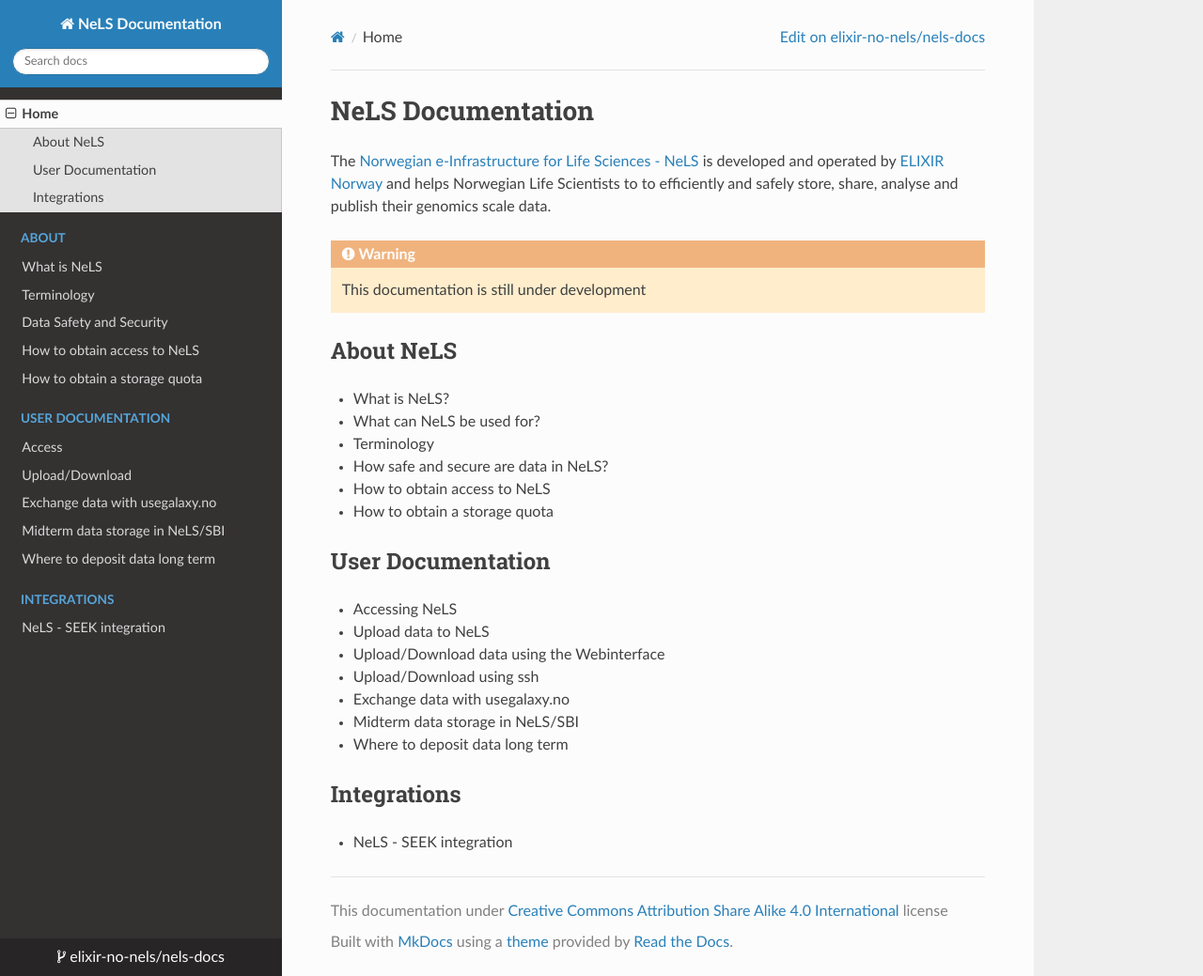
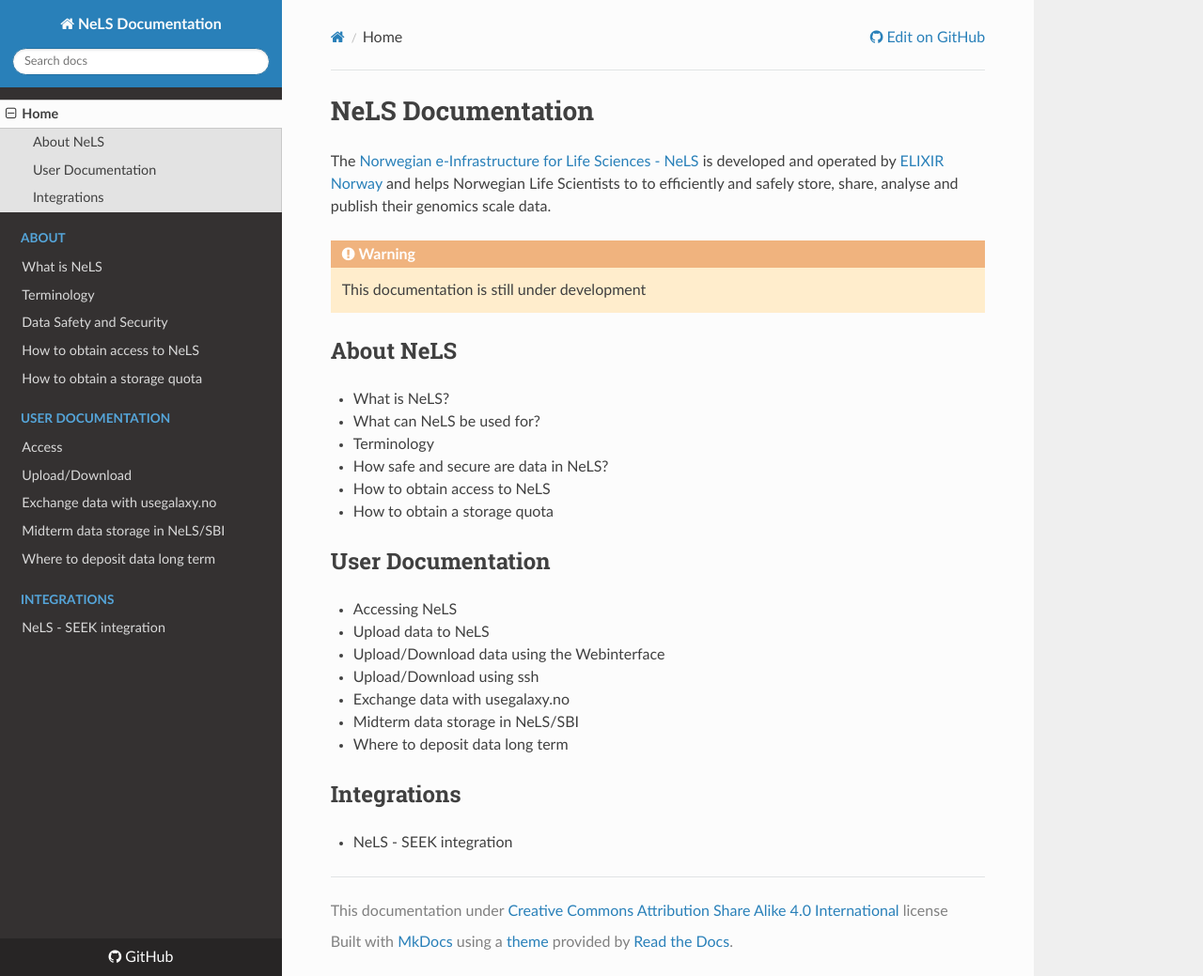
Before and after one commit to elixir-no-nels/nels-docs, an MkDocs documentation site: the page built from docs/index.md, in a window 1280 px wide and 1039 px high. Shown: the whole window at 94% size. Built offline with MkDocs 1.6.1, drawn with Linux system fonts in a browser that asks for light colours; nearby versions of some CDN libraries; some of the changed lines change nothing that is shown.

Commit message:
minor fix on nav and uri

```diff
--- a/mkdocs.yml
+++ b/mkdocs.yml
@@ -1,7 +1,8 @@
 site_name: 'NeLS Documentation'
 use_directory_urls: false
-repo_name: elixir-no-nels/nels-docs
+repo_name: GitHub
 repo_url: 'https://github.com/elixir-no-nels/nels-docs'
+repo_uri: blob/main/docs/
 site_description: Documentation for the Norwegian e-Infrastructure for Life Sciences - NeLS, operated by ELIXIR Norway
 theme: readthedocs
 copyright: This documentation under <a href="https://github.com/elixir-no-nels/nels-docs/blob/main/LICENSE">Creative Commons Attribution Share Alike 4.0 International</a> license
@@ -19,10 +20,10 @@
    - How to obtain access to NeLS: 'about.html#how-safe-and-secure-are-data-in-nels'
    - How to obtain a storage quota: 'about.html#how-to-obtain-a-storage-quota'
  - User Documentation:
-   - Access: 'http://127.0.0.1:8000/user-doc.html#accessing-nels'
+   - Access: 'user-doc.html#accessing-nels'
    - Upload/Download: 'user-doc.html## Upload/Download data to/from NeLS'
-   - Exchange data with usegalaxy.no: 'http://127.0.0.1:8000/user-doc.html#exchange-data-with-usegalaxyno'
-   - Midterm data storage in NeLS/SBI: 'http://127.0.0.1:8000/user-doc.html#midterm-data-storage-in-nelssbi'
-   - Where to deposit data long term: 'http://127.0.0.1:8000/user-doc.html#where-to-deposit-data-long-term'
+   - Exchange data with usegalaxy.no: 'user-doc.html#exchange-data-with-usegalaxyno'
+   - Midterm data storage in NeLS/SBI: 'user-doc.html#midterm-data-storage-in-nelssbi'
+   - Where to deposit data long term: 'user-doc.html#where-to-deposit-data-long-term'
  - Integrations:
    - NeLS - SEEK integration: 'integrations.html#NeLS - SEEK integration'
```
